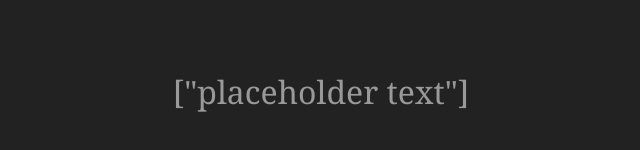
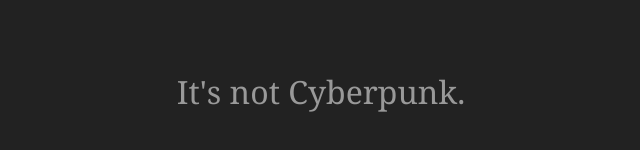
Before and after one commit to elShailee/the-weird-game, a React (Create React App) app: page / in a window 1280 px wide. Shown: the part 294-444 px from the top of the page, without its empty margins (319-959 px from the left). Built offline with nearby package versions, Linux system fonts and the light colour scheme.

Commit message:
pr fixes 7
replaces "pickRandomObjectFromArray" to Lodash.sample

```diff
--- a/src/Chapters/Chapter00/IntroductionScreen.jsx
+++ b/src/Chapters/Chapter00/IntroductionScreen.jsx
@@ -3,7 +3,7 @@
 import { texts } from 'Texts/texts';
 import { useMemo, useState } from 'react';
 import { useSpring, animated } from 'react-spring';
-import { pickRandomObjectFromArray } from 'Utils/arraysUtils';
+import Lodash from 'lodash';
 import { IntroductionScreenContainer, ClickHintContainer } from './styles';
 
 export const IntroductionScreen = () => {
@@ -32,7 +32,7 @@
 	// texts
 	const introductionTexts = texts.chapter00.introduction;
 	const mountableTextsInstance = useMemo(() => {
-		const instanceTexts = pickRandomObjectFromArray(introductionTexts.dialogsSelection);
+		const instanceTexts = Lodash.sample(introductionTexts.dialogsSelection);
 		return instanceTexts;
 	}, [introductionTexts]);
 
--- a/src/Texts/Text.jsx
+++ b/src/Texts/Text.jsx
@@ -1,7 +1,7 @@
-import lodash from 'lodash';
+import Lodash from 'lodash';
 
 export const Text = ({ children }) => {
-	const createRandomKey = () => lodash.uniqueId('text-element-');
+	const createRandomKey = () => Lodash.uniqueId('text-element-');
 
 	const iterateOnCells = arr => {
 		return arr.map(cell => {
--- a/src/Utils/arraysUtils.js
+++ /dev/null
@@ -1,5 +0,0 @@
-export const pickRandomObjectFromArray = arr => {
-	const { length } = arr;
-	const randomIndex = Math.floor(Math.random() * length);
-	return arr[randomIndex];
-};
```
